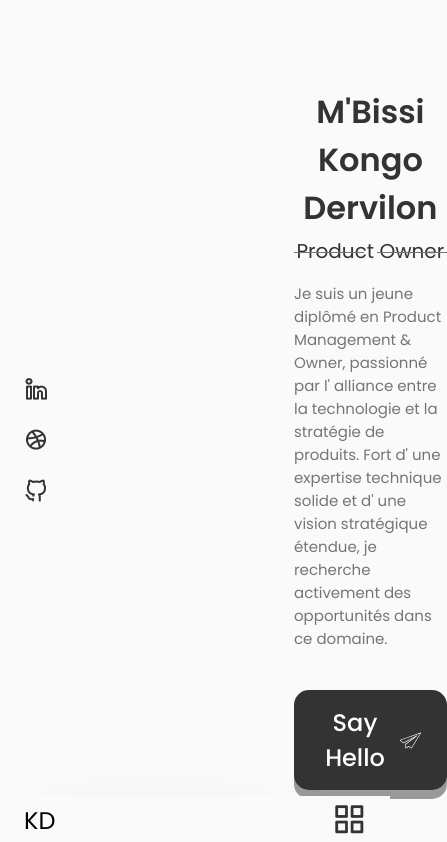
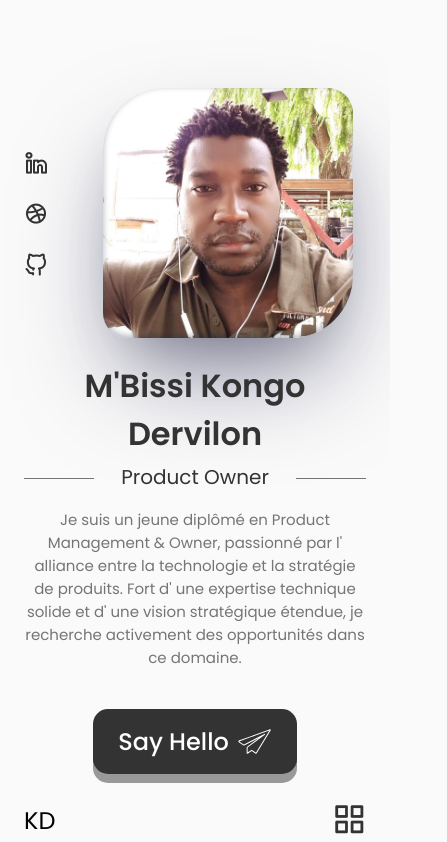
Before and after one commit to KD-Kongo-Dervilon/Portfolio-Product-Owner, a React (Create React App) app in the folder portfolio-product-owner/: page / in a window 390 px wide. Shown: the top 842 px of the page, 447 px wide, since content can reach past the window. Built offline with nearby package versions, Linux system fonts and the light colour scheme.

Commit message:
Update home.css

```diff
--- a/portfolio-product-owner/src/components/home/home.css
+++ b/portfolio-product-owner/src/components/home/home.css
@@ -189,13 +189,32 @@
 
     /* For medium devices */
     @media screen and (max-width: 768px) {
-        .home_title {
-            text-align: center;
-        }
 
         .home_content {
             grid-template-columns: 0.5fr 3fr;
             padding-top: 3.5rem;
+            text-align: center;
+        }
+
+        .home_img {
+            order: initial;
+            justify-self: center;
+        }
+
+        .home_data {
+            grid-column: 1/3;
+        }
+
+        .home_subtitle {
+            text-align: center;
+        }
+
+        .home_img {
+            box-shadow: rgba(50, 50, 93, 0.55) 0px 50px 100px -20px, rgba(0, 0, 0, 0.3) 0px 30px 60px -30px, rgba(10, 37, 64, 0.35) 0px -2px 6px 0px inset;
+        }
+
+        .home_scroll {
+            display: none;
         }
     }
 
```
